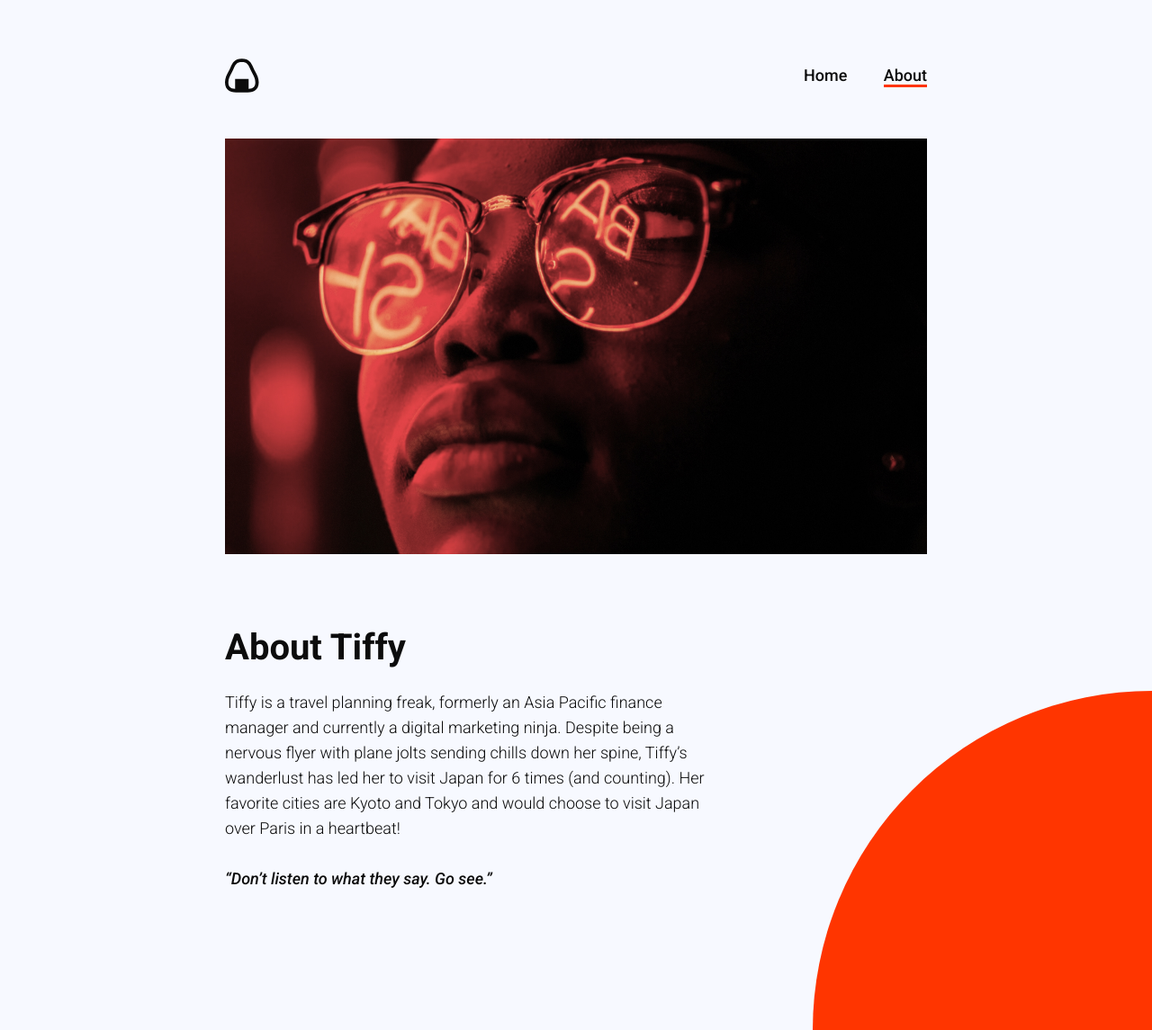
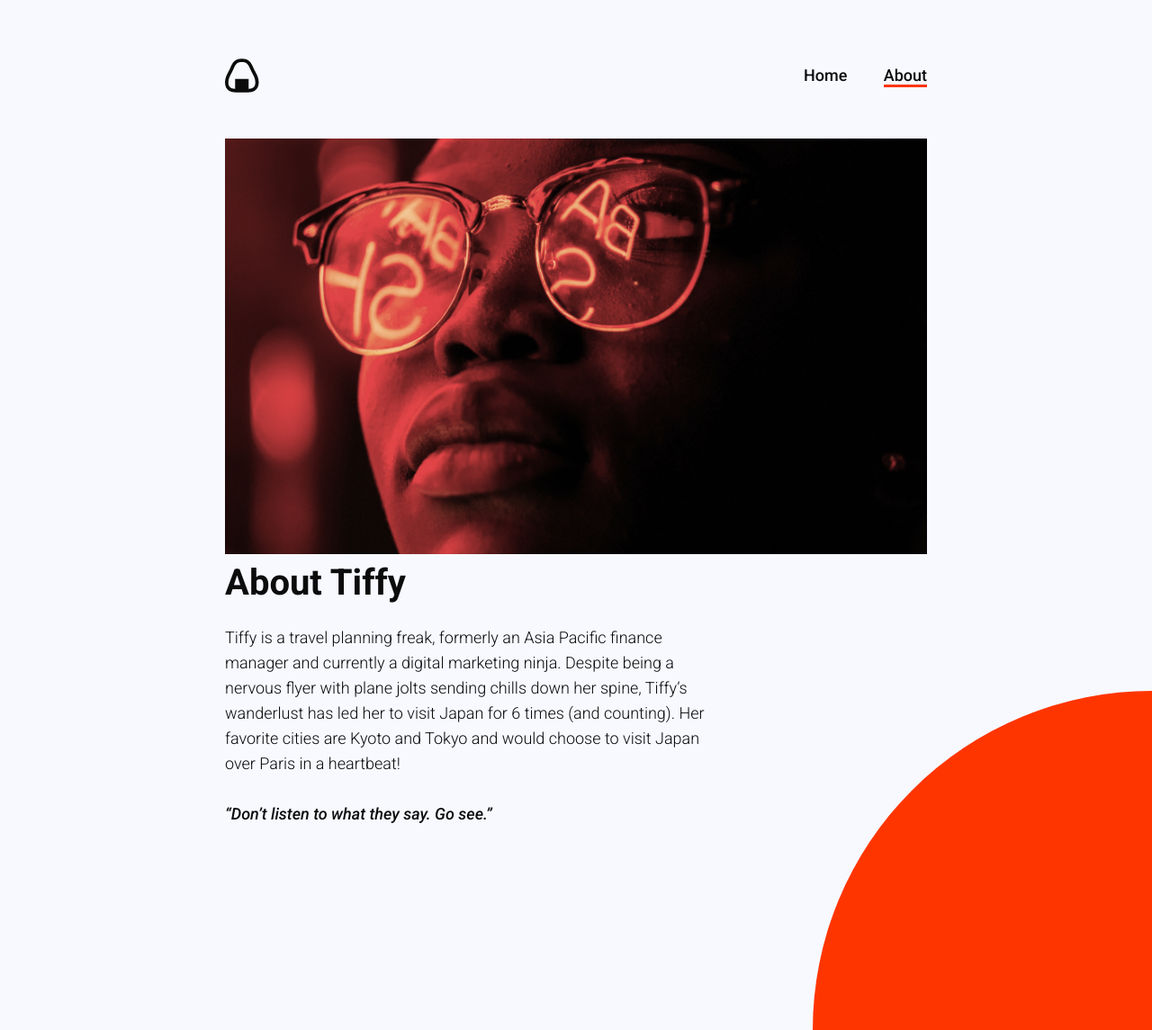
Before and after one commit to williamsandrewjacob/anightinjapan, a Jekyll site: the page built from about.markdown, in a window 1280 px wide and 1145 px high. Shown: the whole window at 90% size. Built offline with Jekyll 4.4.1, drawn with Linux system fonts in a browser that asks for light colours.

Commit message:
Updated About

```diff
--- a/about.markdown
+++ b/about.markdown
@@ -4,7 +4,7 @@ permalink: "/about/"
 layout: default
 ---
 
-!['Barber Shop Neon' by Noah Buscher](/uploads/about.jpg){:standalone}
+!['Barber Shop Neon' by Noah Buscher](/uploads/about.jpg){:.standalone}
 
 ## About Tiffy
 
```
